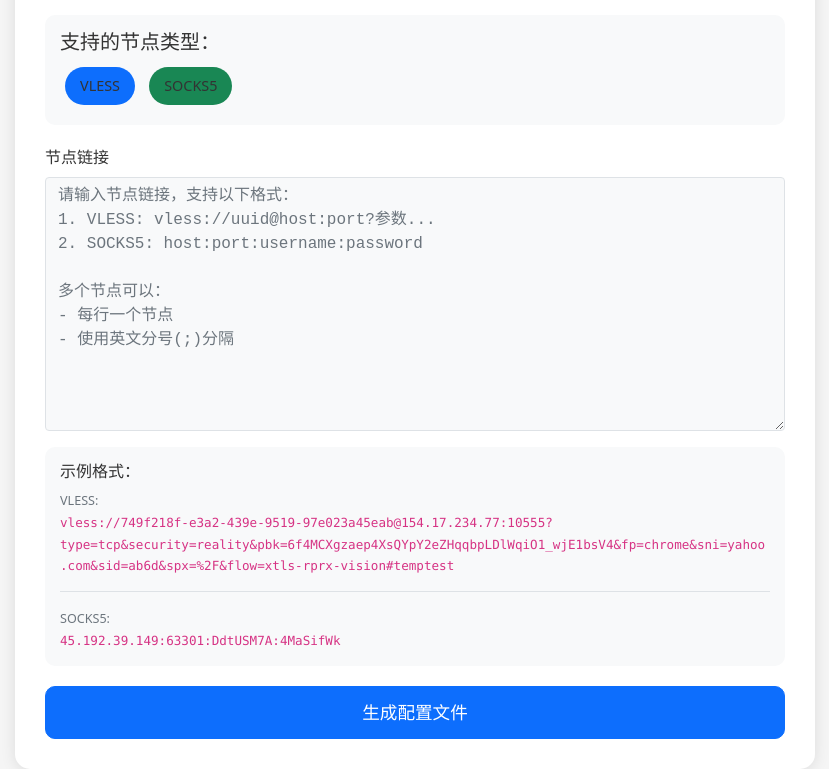
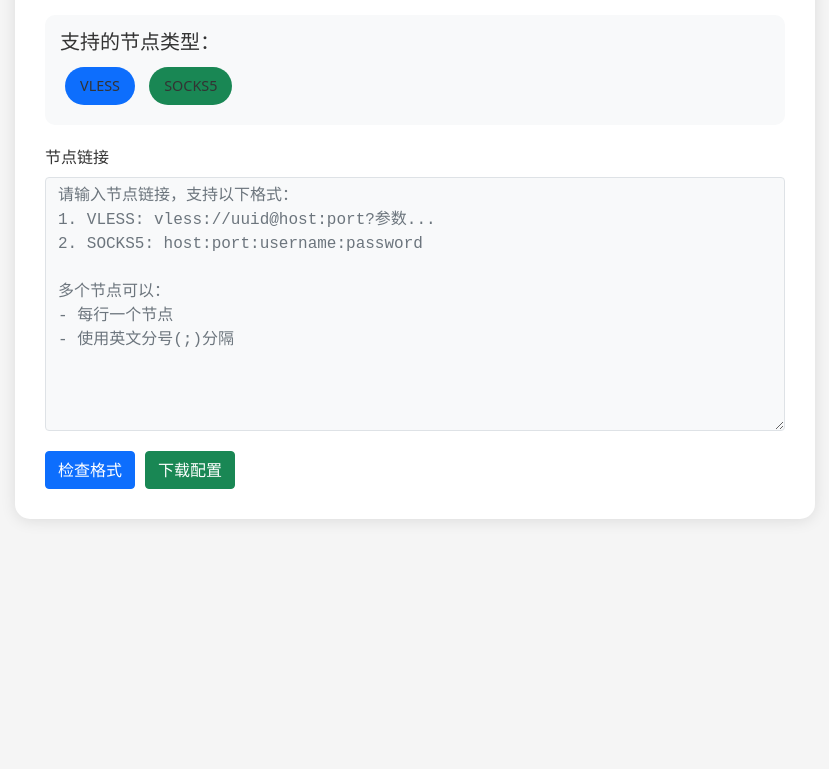
Before and after one commit to DavisNova/nodeconfig, a website: page src/index.html in a window 1280 px wide. Shown: the part 155-924 px from the top of the page, without its empty margins (225-1054 px from the left). After the commit the page ends 800 px from the top, so only its background shows below. Drawn offline with nearby package versions, Linux system fonts and the light colour scheme.

Commit message:
Update index.html

```diff
--- a/src/index.html
+++ b/src/index.html
@@ -22,7 +22,6 @@
             text-align: center;
             margin-bottom: 30px;
             color: #0d6efd;
-            font-family: monospace;
         }
         .form-control {
             font-family: monospace;
@@ -53,16 +52,36 @@
             margin-top: 15px;
             font-size: 0.9em;
         }
-        .btn-generate {
-            width: 100%;
-            padding: 12px;
-            font-size: 1.1em;
+        .button-group {
+            display: flex;
+            gap: 10px;
             margin-top: 20px;
+        }
+        .config-preview {
+            font-family: monospace;
+            background-color: #f8f9fa;
+            padding: 15px;
             border-radius: 10px;
+            margin-top: 20px;
+            white-space: pre-wrap;
+            max-height: 500px;
+            overflow-y: auto;
+            font-size: 0.85em;
         }
-        .divider {
-            margin: 15px 0;
-            border-top: 1px solid #dee2e6;
+        .status-message {
+            margin-top: 10px;
+            padding: 10px;
+            border-radius: 5px;
+        }
+        .status-success {
+            background-color: #d4edda;
+            color: #155724;
+            border: 1px solid #c3e6cb;
+        }
+        .status-error {
+            background-color: #f8d7da;
+            color: #721c24;
+            border: 1px solid #f5c6cb;
         }
     </style>
 </head>
@@ -92,37 +111,73 @@
 
 多个节点可以：
 - 每行一个节点
-- 使用英文分号(;)分隔
-"></textarea>
+- 使用英文分号(;)分隔"></textarea>
             </div>
 
-            <div class="example-box">
-                <h6>示例格式：</h6>
-                <div class="text-muted">
-                    <small>VLESS:</small><br>
-                    <code>vless://749f218f-e3a2-439e-9519-97e023a45eab@154.17.234.77:10555?type=tcp&security=reality&pbk=6f4MCXgzaep4XsQYpY2eZHqqbpLDlWqiO1_wjE1bsV4&fp=chrome&sni=yahoo.com&sid=ab6d&spx=%2F&flow=xtls-rprx-vision#temptest</code>
-                    <div class="divider"></div>
-                    <small>SOCKS5:</small><br>
-                    <code>45.192.39.149:63301:DdtUSM7A:4MaSifWk</code>
-                </div>
+            <div class="button-group">
+                <button type="button" class="btn btn-primary" onclick="checkConfig()">
+                    <i class="bi bi-check-circle"></i> 检查格式
+                </button>
+                <button type="button" class="btn btn-success" onclick="generateAndDownload()">
+                    <i class="bi bi-download"></i> 下载配置
+                </button>
             </div>
+        </form>
 
-            <button type="submit" class="btn btn-primary btn-generate">
-                生成配置文件
-            </button>
-        </form>
+        <div id="statusMessage" class="status-message" style="display: none;"></div>
+
+        <div id="configPreview" class="config-preview" style="display: none;">
+            <h5>配置预览：</h5>
+            <pre id="yamlContent"></pre>
+        </div>
     </div>
 
     <script>
-        document.getElementById('nodeForm').addEventListener('submit', async (e) => {
-            e.preventDefault();
+        async function checkConfig() {
             const nodeLinks = document.getElementById('nodeLinks').value;
-
-            // 处理换行和分号分隔
             const nodes = nodeLinks.split(/[\n;]/).filter(n => n.trim());
 
             if (nodes.length === 0) {
-                alert('请输入至少一个节点链接');
+                showError('请输入至少一个节点链接');
+                return;
+            }
+
+            try {
+                const response = await fetch('/api/check', {
+                    method: 'POST',
+                    headers: {
+                        'Content-Type': 'application/json',
+                    },
+                    body: JSON.stringify({ nodes })
+                });
+
+                const result = await response.json();
+                const statusDiv = document.getElementById('statusMessage');
+                const previewDiv = document.getElementById('configPreview');
+
+                if (response.ok) {
+                    statusDiv.className = 'status-message status-success';
+                    statusDiv.innerHTML = '✓ 配置格式正确';
+                    document.getElementById('yamlContent').textContent = result.yaml;
+                    previewDiv.style.display = 'block';
+                } else {
+                    statusDiv.className = 'status-message status-error';
+                    statusDiv.innerHTML = '✗ ' + result.message;
+                    previewDiv.style.display = 'none';
+                }
+                statusDiv.style.display = 'block';
+            } catch (error) {
+                console.error('Error:', error);
+                showError('检查格式时发生错误');
+            }
+        }
+
+        async function generateAndDownload() {
+            const nodeLinks = document.getElementById('nodeLinks').value;
+            const nodes = nodeLinks.split(/[\n;]/).filter(n => n.trim());
+
+            if (nodes.length === 0) {
+                showError('请输入至少一个节点链接');
                 return;
             }
 
@@ -144,15 +199,30 @@
                     document.body.appendChild(a);
                     a.click();
                     window.URL.revokeObjectURL(url);
+
+                    const statusDiv = document.getElementById('statusMessage');
+                    statusDiv.className = 'status-message status-success';
+                    statusDiv.innerHTML = '✓ 配置文件已下载';
+                    statusDiv.style.display = 'block';
                 } else {
                     const error = await response.json();
-                    alert(error.message || '生成配置文件失败');
+                    showError(error.message || '生成配置文件失败');
                 }
             } catch (error) {
                 console.error('Error:', error);
-                alert('发生错误，请稍后重试');
+                showError('生成配置文件时发生错误');
             }
-        });
+        }
+
+        function showError(message) {
+            const statusDiv = document.getElementById('statusMessage');
+            statusDiv.className = 'status-message status-error';
+            statusDiv.innerHTML = '✗ ' + message;
+            statusDiv.style.display = 'block';
+
+            // 隐藏预览
+            document.getElementById('configPreview').style.display = 'none';
+        }
     </script>
 </body>
 </html>
```
